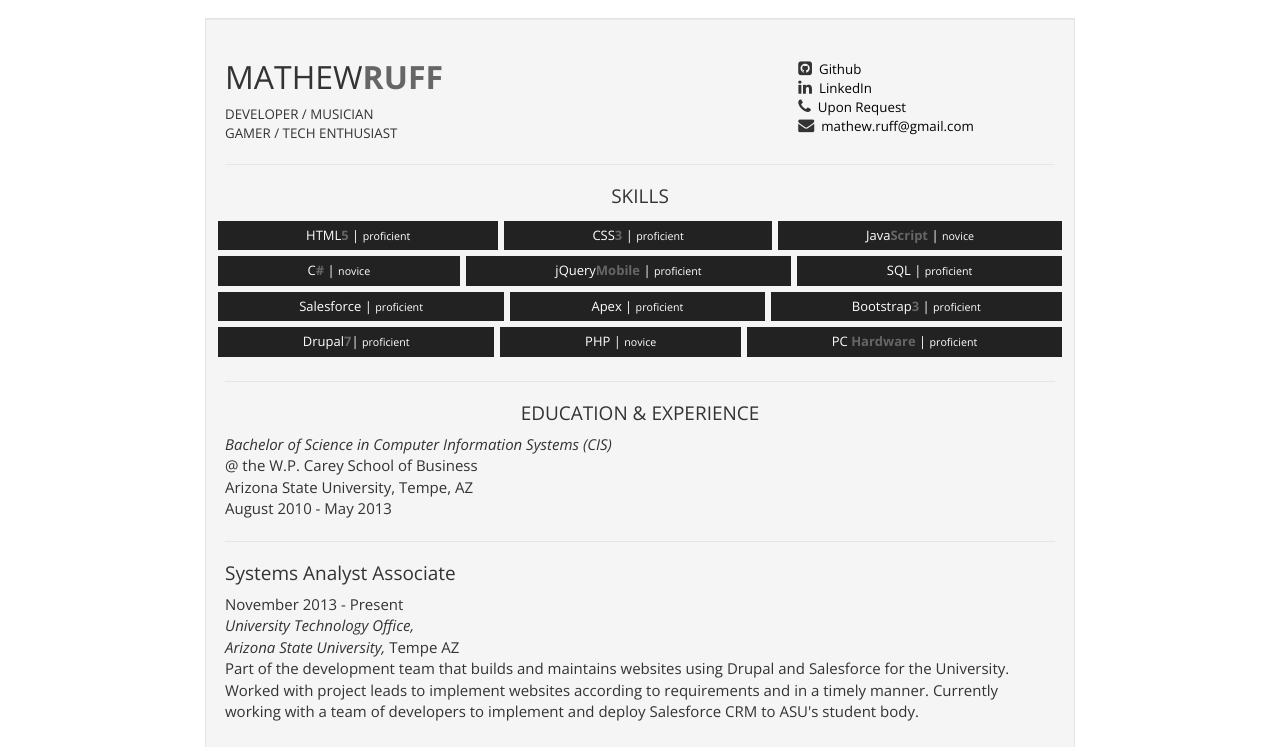
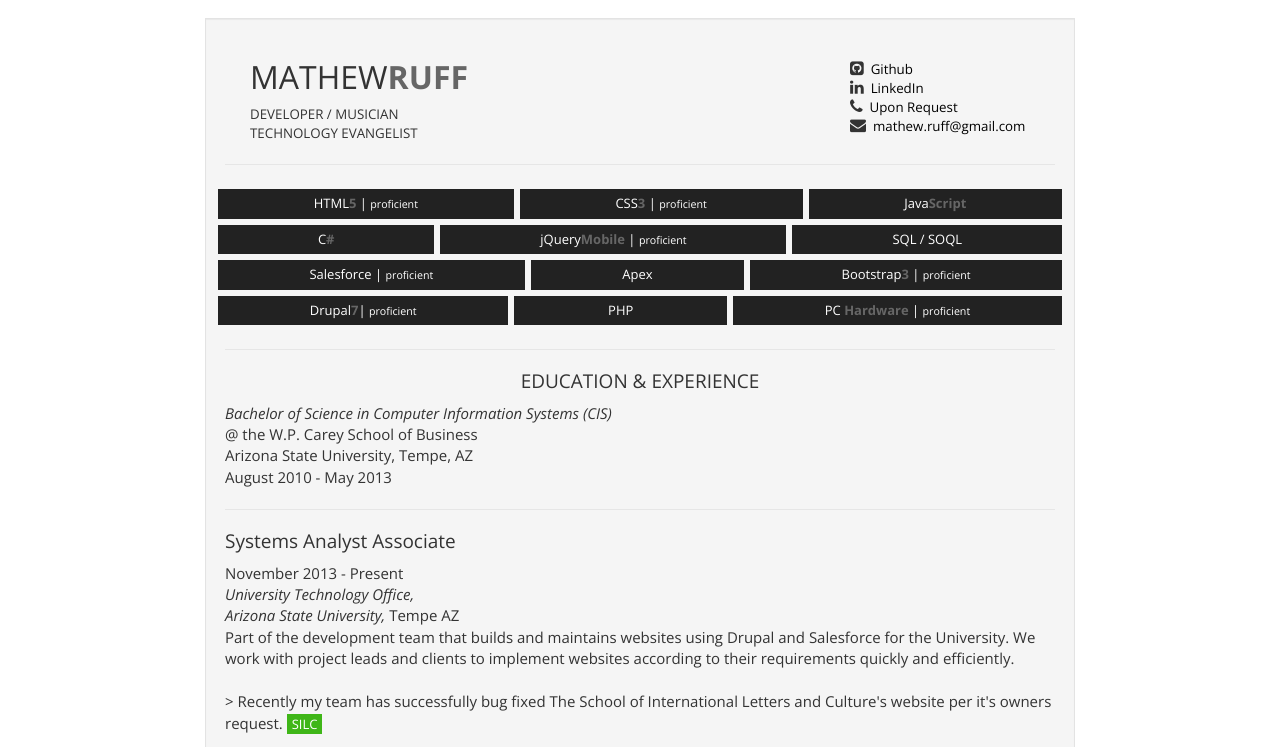
Before and after one commit to detonation0/detonation0.github.io, a plain HTML site: page resume.htm in a window 1280 px wide. Shown: the part 53-800 px from the top of the page. Drawn offline with nearby package versions, Linux system fonts and the light colour scheme.

Commit message:
Resume changes.

```diff
--- a/resume.htm
+++ b/resume.htm
@@ -68,11 +68,12 @@
     <div class="container">
       <br />
         <div class="well">
+            <div class="container resume-top">
             <div class="row">
                 <div class="col-md-8">
                     <h2>MATHEW<b style="color:#666666">RUFF</b></h2>
 
-                    <div style="font-size:10pt">DEVELOPER / MUSICIAN<br /> GAMER / TECH ENTHUSIAST</div>
+                    <div style="font-size:10pt">DEVELOPER / MUSICIAN<br />TECHNOLOGY EVANGELIST</div>
                 </div>
                 <br />
                 <div class="col-md-3">
@@ -84,31 +85,31 @@
                     </div>
                 </div>
             </div>
+            </div>
             <hr>
-            <center><h4>SKILLS</h4></center>
                 <div class="row skills">
                     <a href="#" class="btn btn-xs btn-default">HTML<b style="color:#666666">5</b> | <small>proficient</small></a>
 
                     <a href="#" class="btn btn-xs btn-default">CSS<b style="color:#666666">3</b> | <small>proficient</small></a>
 
-                    <a href="#" class="btn btn-xs btn-default">Java<b style="color:#666666">Script</b> | <small>novice</small></a>
+                    <a href="#" class="btn btn-xs btn-default">Java<b style="color:#666666">Script</b></a>
 
-                    <a href="#" class="btn btn-xs btn-default">C<b style="color:#666666">#</b> | <small>novice</small></a>
+                    <a href="#" class="btn btn-xs btn-default">C<b style="color:#666666">#</b></a>
 
                     <a href="#" class="btn btn-xs btn-default">jQuery<b style="color:#666666">Mobile</b> | <small>proficient</small></a>
 
 
-                    <a href="#" class="btn btn-xs btn-default">SQL | <small>proficient</small></a>
+                    <a href="#" class="btn btn-xs btn-default">SQL / SOQL</a>
 
                     <a href="#" class="btn btn-xs btn-default">Salesforce | <small>proficient</small></a>
 
-                    <a href="#" class="btn btn-xs btn-default">Apex | <small>proficient</small></a>
+                    <a href="#" class="btn btn-xs btn-default">Apex</a>
 
                     <a href="#" class="btn btn-xs btn-default">Bootstrap<b style="color:#666666">3</b> | <small>proficient</small></a>
 
                     <a href="#" class="btn btn-xs btn-default">Drupal<b style="color:#666666">7</b>| <small>proficient</small></a>
 
-                    <a href="#" class="btn btn-xs btn-default">PHP | <small>novice</small></a>
+                    <a href="#" class="btn btn-xs btn-default">PHP</a>
 
                     <a href="#" class="btn btn-xs btn-default">PC <b style="color:#666666">Hardware</b> | <small>proficient</small></a>
                 </div>
@@ -127,12 +128,16 @@
         November 2013 - Present<br />
         <i>University Technology Office,</i><br />
         <i>Arizona State University,</i> Tempe AZ <br/>
-        Part of the development team that builds and maintains websites using Drupal and Salesforce for the University. Worked with project leads to implement websites according to requirements and in a timely manner. Currently working with a team of developers to implement and deploy Salesforce CRM to ASU's student body. <br />
+        Part of the development team that builds and maintains websites using Drupal and Salesforce for the University. We work with project leads and clients to implement websites according to their requirements quickly and efficiently. <br /><br />
+
+            > Recently my team has successfully bug fixed The School of International Letters and Culture's website per it's owners request. <a href="https://silc.asu.edu" class="btn-xs btn-success">SILC</a><br /><br />
+
+            > I'm currently working with a team of developers to implement and deploy Salesforce Communities to ASU's student body. <br />
         <br />
         <h4>EasyTech Supervisor</h4>
         July 2011 - November 2013<br />
         <i>Staples,</i> Gilbert AZ<br />
-        Challenged daily by helping customers pinpoint and overcome technological problems by analyzing their issues and finding the right solution for them the first time. Repaired computers in store as well as in customer's homes with services like Virus Removal, Diagnostic and Repair, Preventative Maintenance and Cleaning, Installation of Hardware and Software, Networking and Troubleshooting. In charge of weekly sales goals and budget in technology services for the store. Awarded for meeting sales goals and achieving high customer service levels. <br />
+        Challenged daily by helping customers pinpoint and overcome technological problems by analyzing their issues and finding the right solution for them the first time. Repaired computers in store as well as in customer's homes with services like Virus Removal, Diagnostic and Repair, Preventative Maintenance and Cleaning, Installation of Hardware and Software, Networking and Troubleshooting. In charge of weekly sales goals and budget in technology services for the store. Awarded for maintaining weekly sales goals and achieving high customer service scores. <br />
 
         <hr>
 
--- a/style.css
+++ b/style.css
@@ -129,6 +129,11 @@
     font-weight: 400;
 }
 
+.resume-top {
+    margin-right: 10px;
+    margin-left: 10px;
+}
+
 .resume-social-box {
     font-size: 10pt;
 }
```
